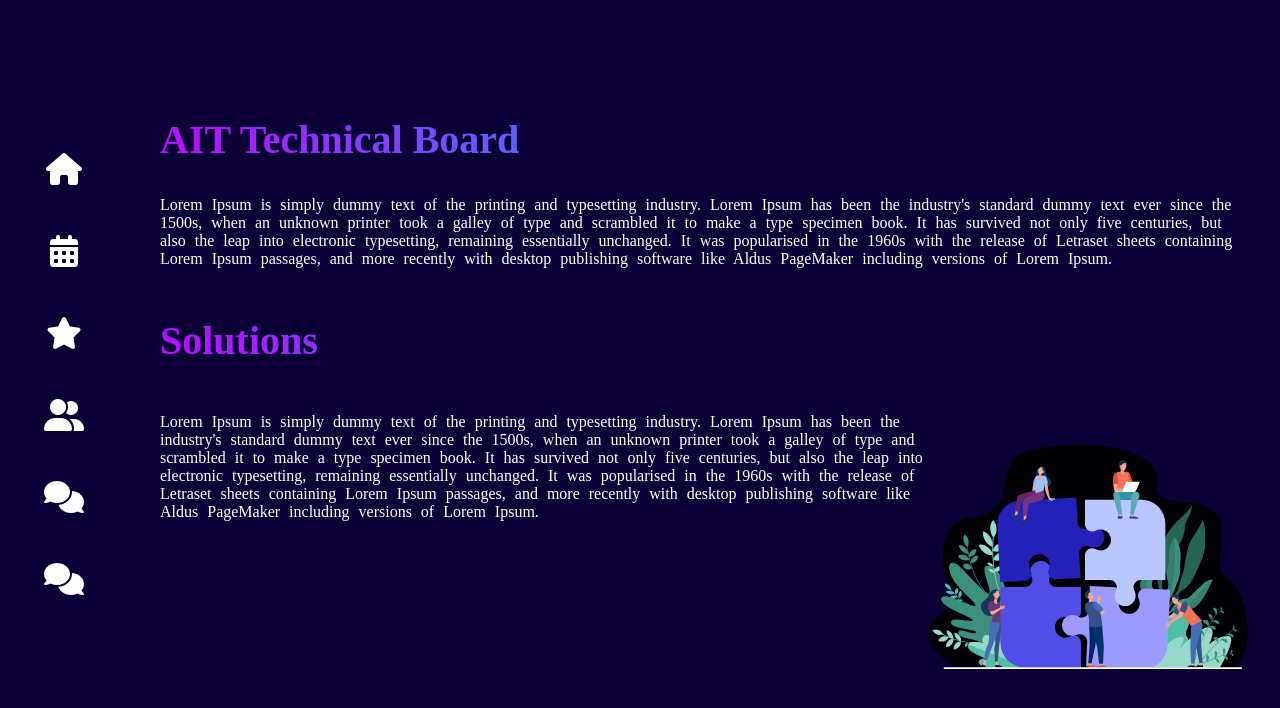
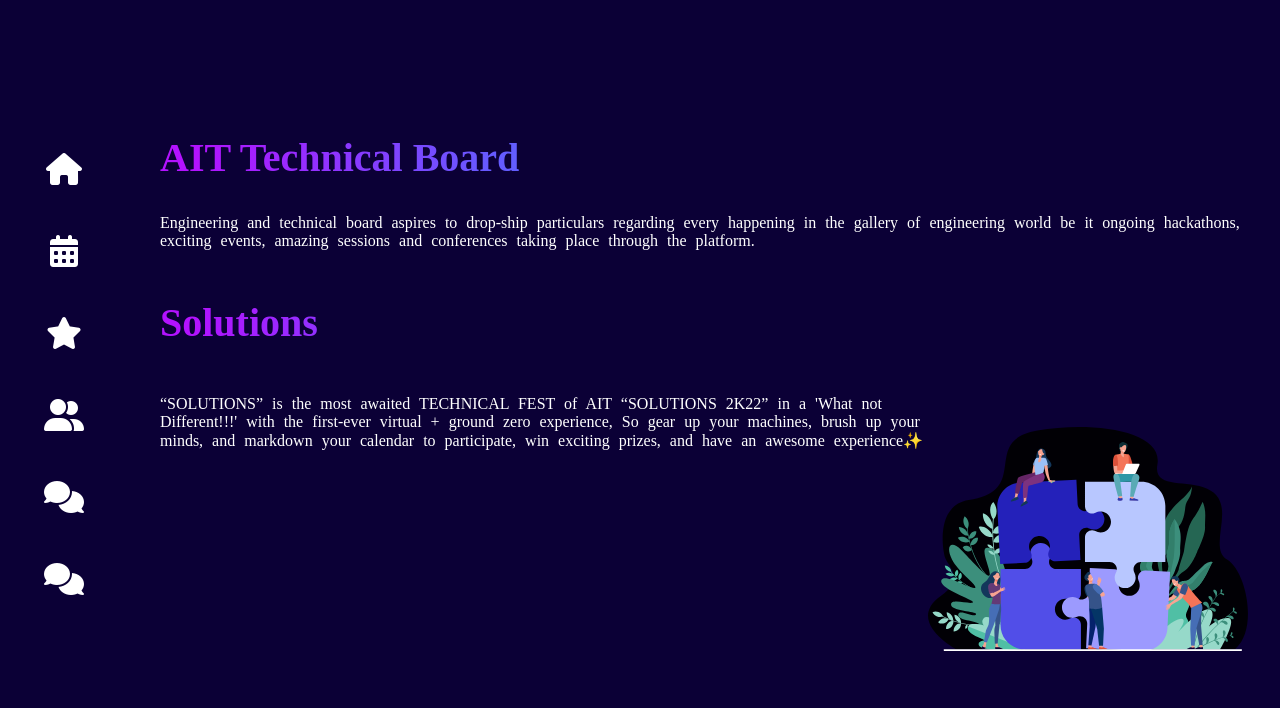
Before and after one commit to Holytheif/techboard, a React (Create React App) app: page / in a window 1280 px wide. Shown: the top 708 px of the page. Built offline with nearby package versions, Linux system fonts and the light colour scheme.

Commit message:
updating content

```diff
--- a/src/components/ContactUs/index.js
+++ b/src/components/ContactUs/index.js
@@ -50,7 +50,7 @@
                             </p>
                         </div>
                         <div className="description">
-                            <p>Lorem ipsum dolor sit amet consectetur adipisicing elit. Aspernatur iusto aut inventore nulla quod sint nihil adipisci assumenda. Necessitatibus, cumque?</p>
+                            <p>Join our facebook page to stay updated with astonishing events and amazing sessions </p>
                         </div>
                     </div>
                     <div className="social-card">
@@ -61,7 +61,7 @@
                             </p>
                         </div>
                         <div className="description">
-                            <p>Lorem ipsum dolor sit amet consectetur adipisicing elit. Aspernatur iusto aut inventore nulla quod sint nihil adipisci assumenda. Necessitatibus, cumque?</p>
+                            <p>Check out our insta page and stay updated with ongoing hackathons, exciting events and amazing sessions </p>
                         </div>
                     </div>
                     <div className="social-card">
@@ -72,7 +72,7 @@
                             </p>
                         </div>
                         <div className="description">
-                            <p>Lorem ipsum dolor sit amet consectetur adipisicing elit. Aspernatur iusto aut inventore nulla quod sint nihil adipisci assumenda. Necessitatibus, cumque?</p>
+                            <p>Check out cool projects served by AITians and contribute to their awesome projects</p>
                         </div>
                     </div>
                     <div className="social-card">
@@ -83,7 +83,7 @@
                             </p>
                         </div>
                         <div className="description">
-                            <p>Lorem ipsum dolor sit amet consectetur adipisicing elit. Aspernatur iusto aut inventore nulla quod sint nihil adipisci assumenda. Necessitatibus, cumque?</p>
+                            <p>Chat professionally with us here and ask your queries </p>
                         </div>
                     </div>
                 </div>
--- a/src/components/HomePage/index.js
+++ b/src/components/HomePage/index.js
@@ -7,30 +7,16 @@
 			<div className="intro-header">
 				<h1>AIT Technical Board</h1>
 				<p>
-					Lorem Ipsum is simply dummy text of the printing and typesetting
-					industry. Lorem Ipsum has been the industry's standard dummy text ever
-					since the 1500s, when an unknown printer took a galley of type and
-					scrambled it to make a type specimen book. It has survived not only
-					five centuries, but also the leap into electronic typesetting,
-					remaining essentially unchanged. It was popularised in the 1960s with
-					the release of Letraset sheets containing Lorem Ipsum passages, and
-					more recently with desktop publishing software like Aldus PageMaker
-					including versions of Lorem Ipsum.
+					Engineering and technical board aspires to drop-ship particulars regarding every happening in the gallery of engineering world be it ongoing hackathons, exciting events, amazing sessions  and conferences taking place through the platform.
+
 				</p>
 			</div>
 			<div className="major-event-info">
 				<h1>Solutions</h1>
 				<div className="Homeflex">
 					<p>
-						Lorem Ipsum is simply dummy text of the printing and typesetting
-						industry. Lorem Ipsum has been the industry's standard dummy text ever
-						since the 1500s, when an unknown printer took a galley of type and
-						scrambled it to make a type specimen book. It has survived not only
-						five centuries, but also the leap into electronic typesetting,
-						remaining essentially unchanged. It was popularised in the 1960s with
-						the release of Letraset sheets containing Lorem Ipsum passages, and
-						more recently with desktop publishing software like Aldus PageMaker
-						including versions of Lorem Ipsum.
+						“SOLUTIONS” is the most awaited TECHNICAL FEST of AIT “SOLUTIONS 2K22” in a 'What not Different!!!' with the first-ever virtual + ground zero experience,
+						So gear up your machines, brush up your minds, and markdown your calendar  to participate, win exciting prizes, and have an awesome experience✨
 					</p>
 					<img src={img} />
 				</div>
--- a/src/components/PostsSection/index.js
+++ b/src/components/PostsSection/index.js
@@ -24,7 +24,9 @@
                         </div>
                         <div className="card-text">
                             <p>
-                                Lorem ipsum dolor sit amet consectetur adipisicing elit. Ducimus ratione corporis laboriosam cum voluptas esse error vitae quibusdam dolorem sapiente.
+                                The Technical Board is here with another exciting event and an opportunity for everyone to discover and show your Technical And Research skills🔥
+                                <br /><br />
+                                We present to you our ...
                             </p>
                         </div>
                     </div>
@@ -34,7 +36,7 @@
                         </div>
                         <div className="card-text">
                             <p>
-                                Lorem ipsum dolor sit amet consectetur adipisicing elit. Ducimus ratione corporis laboriosam cum voluptas esse error vitae quibusdam dolorem sapiente.
+                                Wishing Everyone A very Happy Diwali!✨
                             </p>
                         </div>
                     </div>
@@ -44,7 +46,9 @@
                         </div>
                         <div className="card-text">
                             <p>
-                                Lorem ipsum dolor sit amet consectetur adipisicing elit. Ducimus ratione corporis laboriosam cum voluptas esse error vitae quibusdam dolorem sapiente.
+                                Remembering the man who gave India its wings of fire.🔥
+                                <br /><br />
+                                Happy World Students' Day to all the students across the world! 🙂
                             </p>
                         </div>
                     </div>
--- a/src/components/Schedule/index.js
+++ b/src/components/Schedule/index.js
@@ -23,18 +23,16 @@
 
 				<div className="fieldset">
 					<fieldset>
-            <legend> 29 Sep , Saturday</legend>
+						<legend>9 Oct, Saturday</legend>
 						<div className="content-container">
 							<div className="event-img">
 								<img />
 							</div>
 							<div className="divide2">
 								<div className="event">
-                  <h2>Lorem Ipsum</h2>
+									<h2>LOGO REVEAL</h2>
 									<p>
-                    Lorem ipsum dolor sit amet, consectetur
-                    adipiscing elit, sed do eiusmod tempor
-                    incididunt ut labore et dolore magna aliqua. Ut enim ad minim veniam, Lorem ipsum dolor sit amet consectetur adipisicing elit. Neque sapiente minima, qui voluptatibus doloribus culpa quisquam iure officiis. Fugiat, expedita?
+										We are here to start the change by acknowledging the previous one and starting our new .............
 									</p>
 								</div>
 								<div className="btn">
@@ -51,18 +49,17 @@
 
 				<div className="fieldset">
 					<fieldset>
-            <legend> 29 Sep , Saturday</legend>
+						<legend> 15 Sep , Saturday</legend>
 						<div className="content-container">
 							<div className="event-img">
 								<img />
 							</div>
 							<div className="divide2">
 								<div className="event">
-                  <h2>Lorem Ipsum</h2>
+									<h2>Jigyasa</h2>
 									<p>
-                    Lorem ipsum dolor sit amet, consectetur
-                    adipiscing elit, sed do eiusmod tempor
-                    incididunt ut labore et dolore magna aliqua. Ut enim ad minim veniam, Lorem ipsum dolor sit amet consectetur adipisicing elit. Neque sapiente minima, qui voluptatibus doloribus culpa quisquam iure officiis. Fugiat, expedita?
+										We know how boring it is during these times when you have to stay home! We are here with a really special event! So buckle up and get ready to participate!
+
 									</p>
 								</div>
 								<div className="btn">
@@ -79,18 +76,44 @@
 
 				<div className="fieldset">
 					<fieldset>
-            <legend> 29 Sep , Saturday</legend>
+						<legend> 16 Oct , Saturday</legend>
 						<div className="content-container">
 							<div className="event-img">
 								<img />
 							</div>
 							<div className="divide2">
 								<div className="event">
-                  <h2>Lorem Ipsum</h2>
+									<h2>Ideathon</h2>
 									<p>
-                    Lorem ipsum dolor sit amet, consectetur
-                    adipiscing elit, sed do eiusmod tempor
-                    incididunt ut labore et dolore magna aliqua. Ut enim ad minim veniam, Lorem ipsum dolor sit amet consectetur adipisicing elit. Neque sapiente minima, qui voluptatibus doloribus culpa quisquam iure officiis. Fugiat, expedita?
+										You just hold your will , we have got the place to listen to your ideas.
+										Once again Techboard is back with its next event "Ideathon".
+									</p>
+								</div>
+								<div className="btn">
+									<a href="">
+										<button className="download">
+											Download
+										</button>
+									</a>
+								</div>
+							</div>
+						</div>
+					</fieldset>
+				</div>
+
+				<div className="fieldset">
+					<fieldset>
+						<legend> 29 Nov, Sunday</legend>
+						<div className="content-container">
+							<div className="event-img">
+								<img />
+							</div>
+							<div className="divide2">
+								<div className="event">
+									<h2>Vulcan</h2>
+									<p>
+										The TECHNICAL BOARD is here again with an exciting opportunity for SE, TE, and BE to take a step in research and publish your own IEEE paper.
+
 									</p>
 								</div>
 								<div className="btn">
```
Lines whose indentation alone changed are shown as unchanged.
